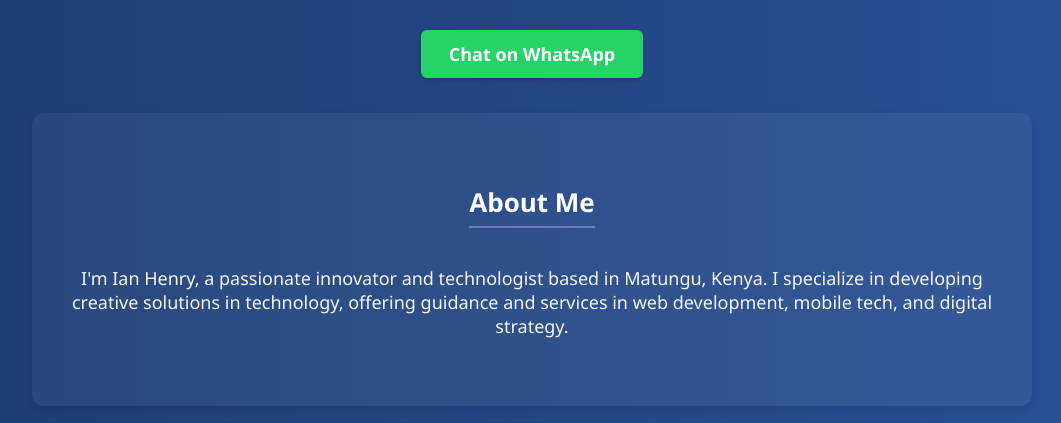
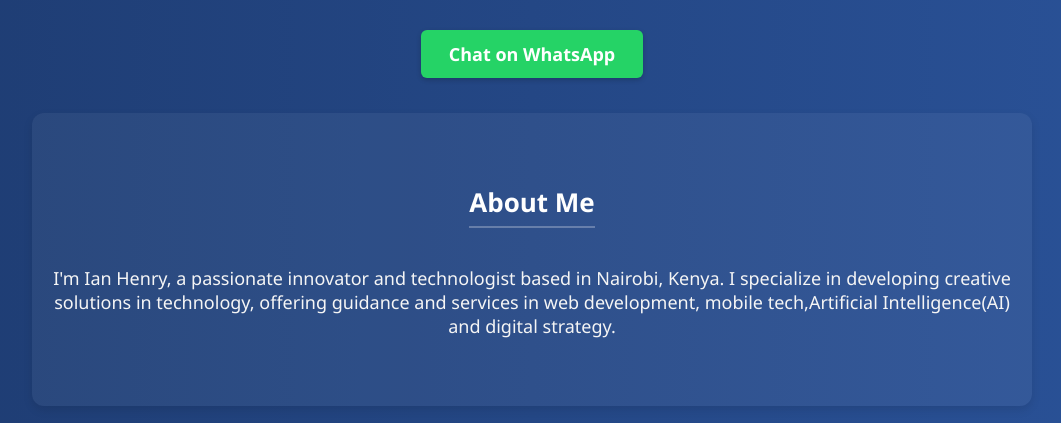
Before and after one commit to nox-del/ianhenry.github.io, a plain HTML site: page index.html in a window 1280 px wide. Shown: the part 324-747 px from the top of the page, without its empty margins (108-1169 px from the left). Drawn offline with Linux system fonts and the light colour scheme.

Commit message:
Update index.html

```diff
--- a/index.html
+++ b/index.html
@@ -116,7 +116,7 @@
     <section id="about">
       <h2 class="section-title">About Me</h2>
       <p>
-        I'm Ian Henry, a passionate innovator and technologist based in Matungu, Kenya. I specialize in developing creative solutions in technology, offering guidance and services in web development, mobile tech, and digital strategy.
+        I'm Ian Henry, a passionate innovator and technologist based in Nairobi, Kenya. I specialize in developing creative solutions in technology, offering guidance and services in web development, mobile tech,Artificial Intelligence(AI) and digital strategy.
       </p>
     </section>
 
```
